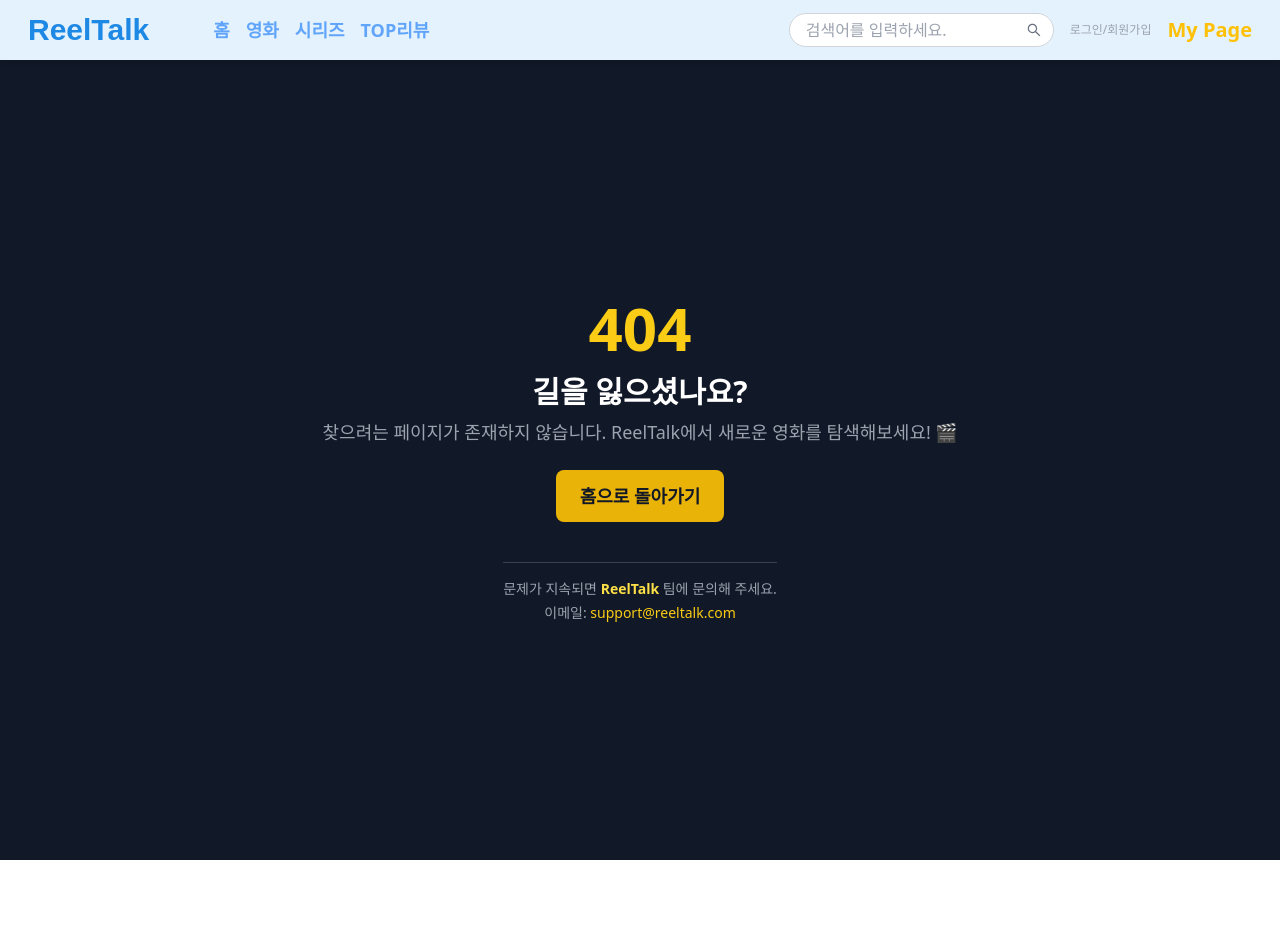
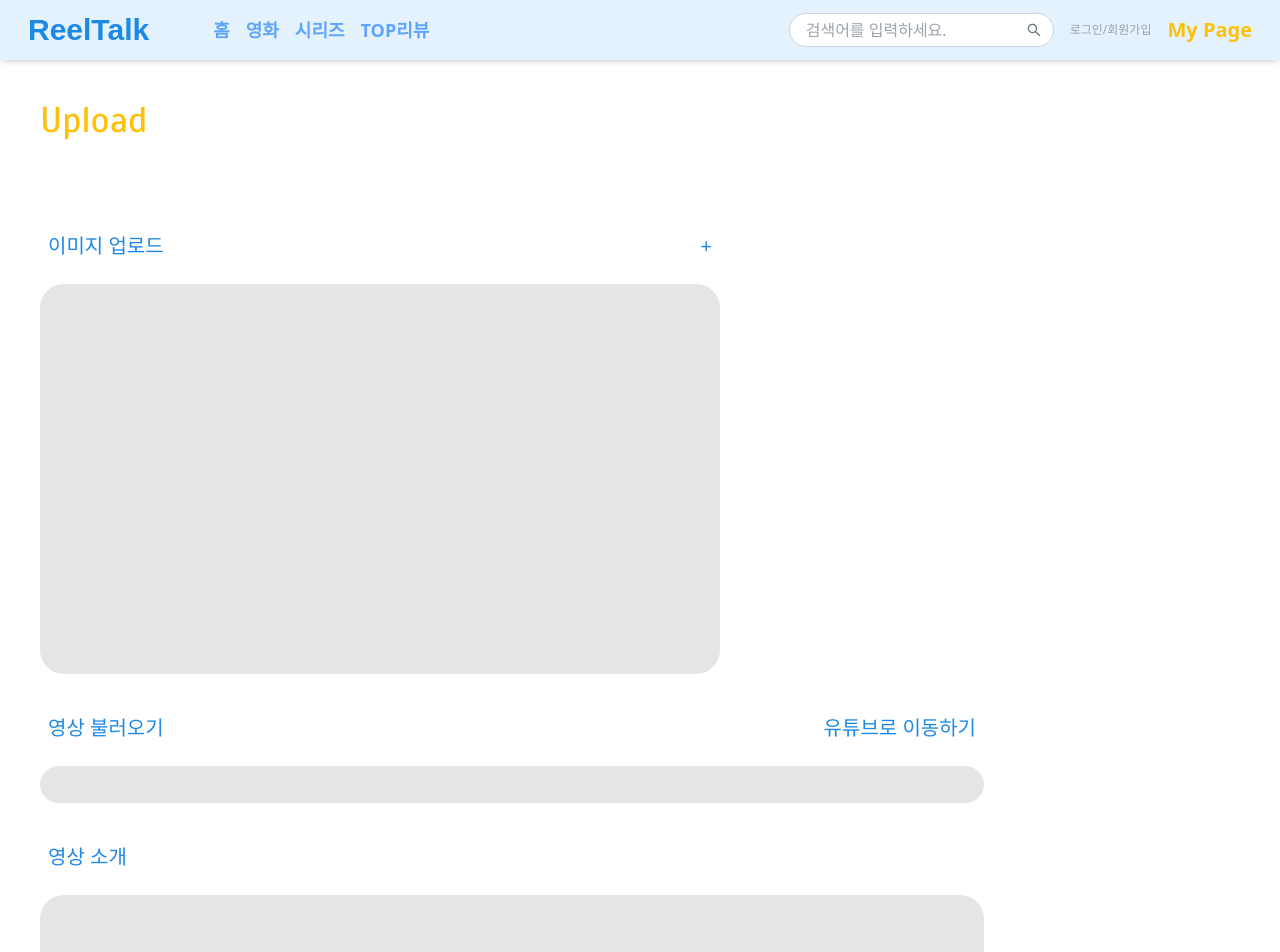
Before and after one commit to TEAM-ALOM/reeltalk-fe, a Next.js app: page /review-upload in a window 1280 px wide. Before the commit this address had no page. Shown: the top 952 px of the page. Before the commit the page ends 860 px from the top, so only its background shows below. Built offline with nearby package versions, Linux system fonts and the light colour scheme; a web font is replaced by a local one.

Commit message:
~~/review-upload 페이지 초안 제작

```diff
--- /dev/null
+++ b/app/review-upload/page.tsx
@@ -0,0 +1,48 @@
+import { Scada } from "next/font/google";
+import Link from "next/link";
+
+const scada = Scada({
+  weight: ["400", "700"],
+  subsets: ["latin"],
+  style: ["italic", "normal"],
+  display: "swap",
+});
+
+export default function ReviewUpload() {
+  return (
+    <main className="w-screen h-screen px-10 ">
+      <div className="flex flex-col items-start w-full h-full gap-3 my-10">
+        <span className={`text-ReelTalk_Yellow text-4xl ${scada.className}`}>
+          Upload
+        </span>
+        <form className="flex flex-col gap-10">
+          {/* 이미지 업로드 컨테이너 */}
+          <div className="flex flex-col gap-6 mt-20">
+            <div className="flex w-[680px] justify-between px-2 text-xl text-ReelTalk_DeepBlue">
+              <span>이미지 업로드</span>
+              <span>+</span>
+            </div>
+            <div className="w-[680px] min-w-96 h-[390px] bg-stone-200 rounded-3xl"></div>
+          </div>
+          {/* 영상 불러오기 컨테이너 */}
+          <div className="flex flex-col w-full gap-6 ">
+            <div className="flex justify-between w-full px-2 text-xl text-ReelTalk_DeepBlue">
+              <span>영상 불러오기</span>
+              <Link href={"https://www.youtube.com/?hl=ko&gl=KR&app=desktop"}>
+                유튜브로 이동하기
+              </Link>
+            </div>
+            <div className="w-[944px] min-w-96 h-[37px] bg-stone-200 rounded-3xl"></div>
+          </div>
+          {/* 영상 소개 컨테이너 */}
+          <div className="flex flex-col w-full gap-6 ">
+            <div className="flex justify-between w-full px-2 text-xl text-ReelTalk_DeepBlue">
+              <span>영상 소개</span>
+            </div>
+            <div className="w-[944px] min-w-96 h-[146px] bg-stone-200 rounded-3xl"></div>
+          </div>
+        </form>
+      </div>
+    </main>
+  );
+}
```
